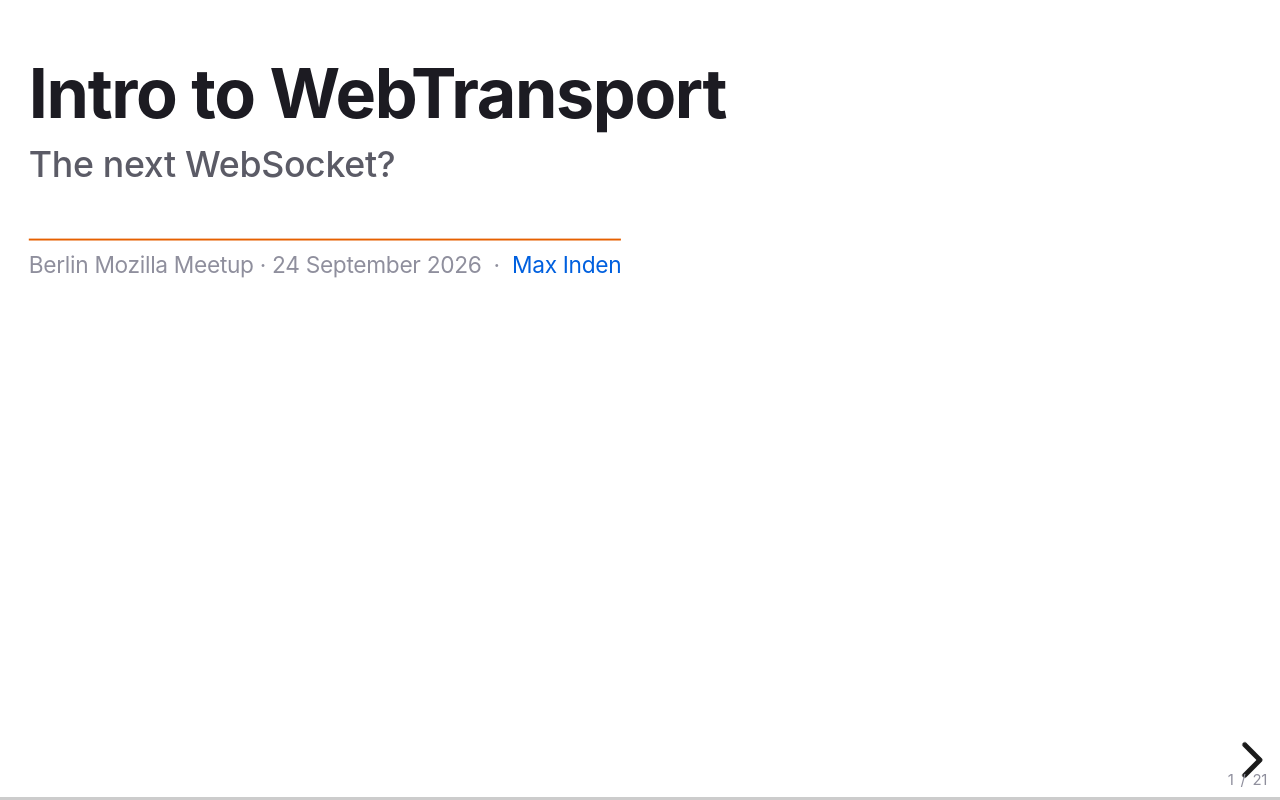
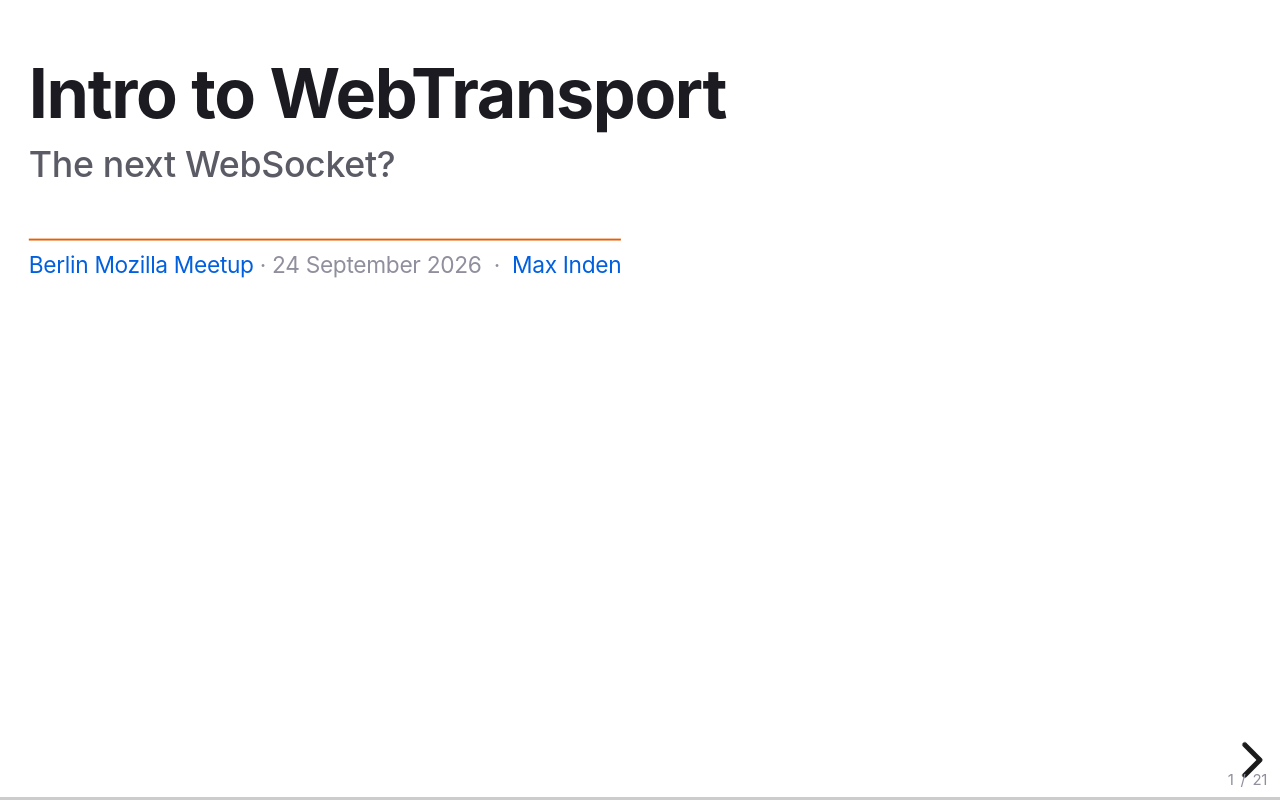
Before and after one commit to mxinden-bot/slides, a website: page 12-webtransport-berlin/index.html in a window 1280 px wide. Drawn offline with Linux system fonts and the light colour scheme.

Commit message:
Berlin deck: link the meetup event from the title slide

```diff
--- a/12-webtransport-berlin/index.html
+++ b/12-webtransport-berlin/index.html
@@ -52,7 +52,7 @@
   <section class="cover" data-background-color="#ffffff">
     <h1>Intro to WebTransport</h1>
     <p class="subtitle">The next WebSocket?</p>
-    <span class="venue">Berlin Mozilla Meetup &middot; 24 September 2026 &nbsp;&middot;&nbsp; <a href="https://max-inden.de/">Max Inden</a></span>
+    <span class="venue"><a href="https://www.meetup.com/berlin-mozilla-meetup/events/316279182/">Berlin Mozilla Meetup</a> &middot; 24 September 2026 &nbsp;&middot;&nbsp; <a href="https://max-inden.de/">Max Inden</a></span>
   </section>
 
   <!-- 2. About -->
```
